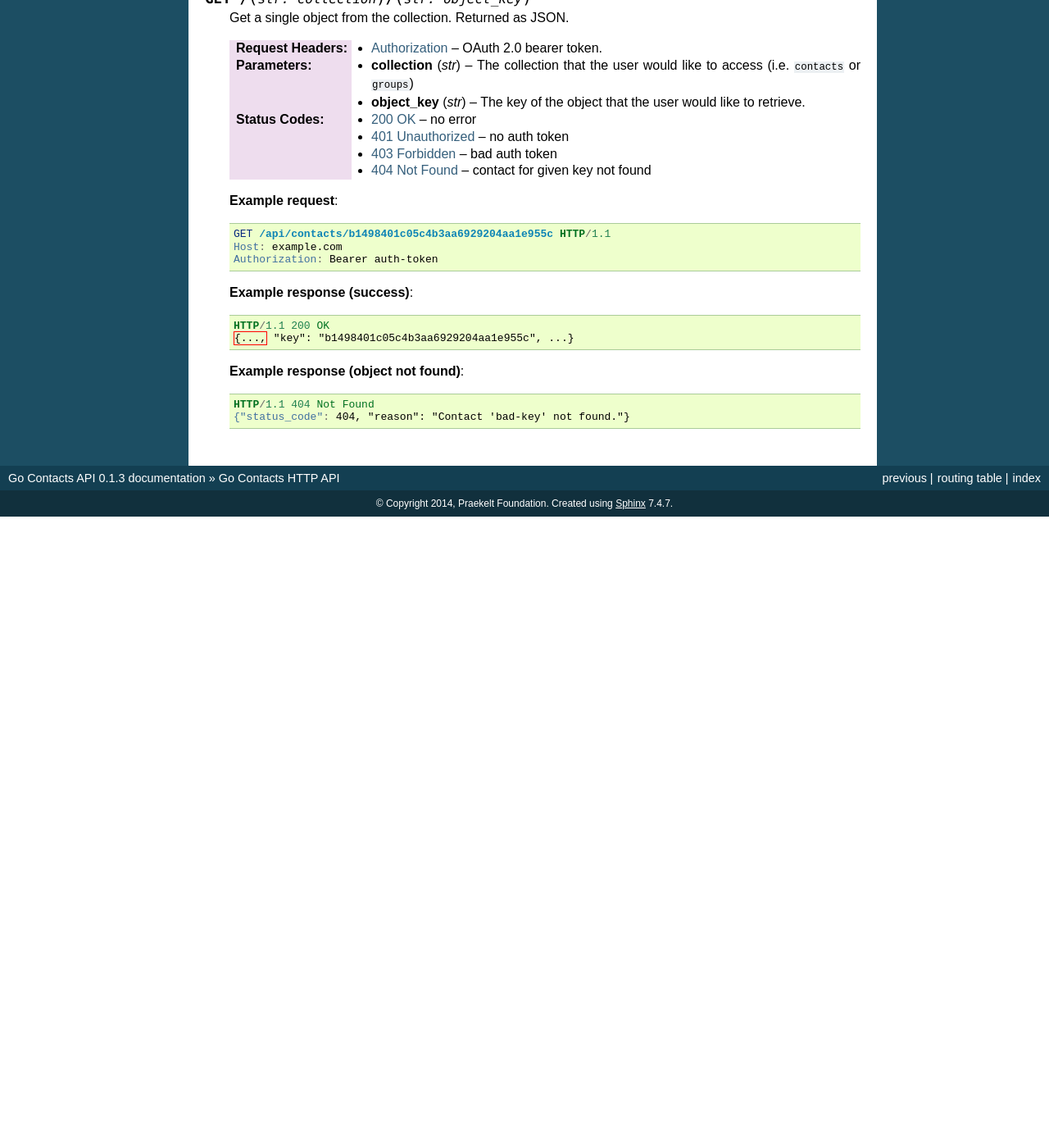
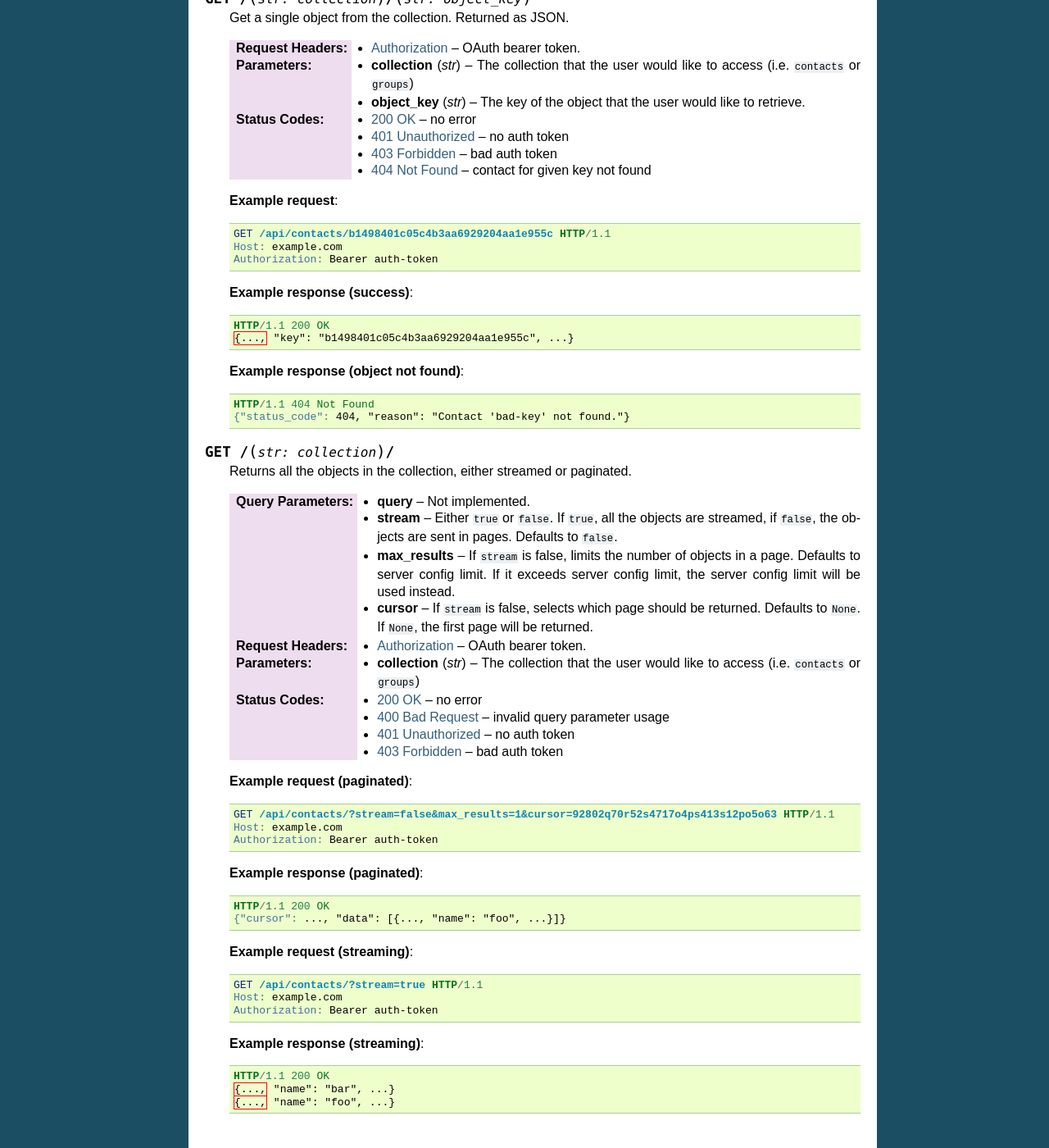
Before and after one commit to praekeltfoundation/go-contacts-api, a Sphinx documentation site: the page built from docs/go-contacts-api.rst, in a window 1280 px wide and 1400 px high, scrolled down 1793 px. Shown: the whole window at 82% size. Built offline with Sphinx 7.4.7, drawn with Linux system fonts in a browser that asks for light colours; before the commit the page ends 2423 px from its top, so only the background shows below that; some of the changed text lies outside the part shown.

Commit message:
Added pagination/streaming methods

```diff
--- a/docs/go-contacts-api.rst
+++ b/docs/go-contacts-api.rst
@@ -82,7 +82,7 @@ for the error.
 API Authentication
 ------------------
 
-Authentication is done using an OAuth 2.0 bearer token.
+Authentication is done using an OAuth bearer token.
 
 **Example request**:
 
@@ -121,7 +121,7 @@ API Methods
 
     Get a single object from the collection. Returned as JSON.
 
-    :reqheader Authorization: OAuth 2.0 bearer token.
+    :reqheader Authorization: OAuth bearer token.
 
     :param str collection:
         The collection that the user would like to access (i.e. ``contacts`` or
@@ -155,3 +155,63 @@ API Methods
 
         HTTP/1.1 404 Not Found
         {"status_code": 404, "reason": "Contact 'bad-key' not found."}
+
+.. http:get:: /(str:collection)/
+
+    Returns all the objects in the collection, either streamed or paginated.
+
+    :query query:
+        Not implemented.
+    :query stream:
+        Either ``true`` or ``false``. If ``true``, all the objects are
+        streamed, if ``false``, the objects are sent in pages. Defaults to
+        ``false``.
+    :query max_results:
+        If ``stream`` is false, limits the number of objects in a page.
+        Defaults to server config limit. If it exceeds server config limit, the
+        server config limit will be used instead.
+    :query cursor:
+        If ``stream`` is false, selects which page should be returned. Defaults
+        to ``None``. If ``None``, the first page will be returned.
+
+    :reqheader Authorization: OAuth bearer token.
+
+    :param str collection:
+        The collection that the user would like to access (i.e. ``contacts`` or
+        ``groups``)
+
+    :statuscode 200: no error
+    :statuscode 400: invalid query parameter usage
+    :statuscode 401: no auth token
+    :statuscode 403: bad auth token
+
+    **Example request (paginated)**:
+
+    .. sourcecode:: http
+
+        GET /api/contacts/?stream=false&max_results=1&cursor=92802q70r52s4717o4ps413s12po5o63 HTTP/1.1
+        Host: example.com
+        Authorization: Bearer auth-token
+
+    **Example response (paginated)**:
+
+    .. sourcecode:: http
+
+        HTTP/1.1 200 OK
+        {"cursor": ..., "data": [{..., "name": "foo", ...}]}
+
+    **Example request (streaming)**:
+
+    .. sourcecode:: http
+
+        GET /api/contacts/?stream=true HTTP/1.1
+        Host: example.com
+        Authorization: Bearer auth-token
+
+    **Example response (streaming)**:
+
+    .. sourcecode:: http
+
+        HTTP/1.1 200 OK
+        {..., "name": "bar", ...}
+        {..., "name": "foo", ...}
```
